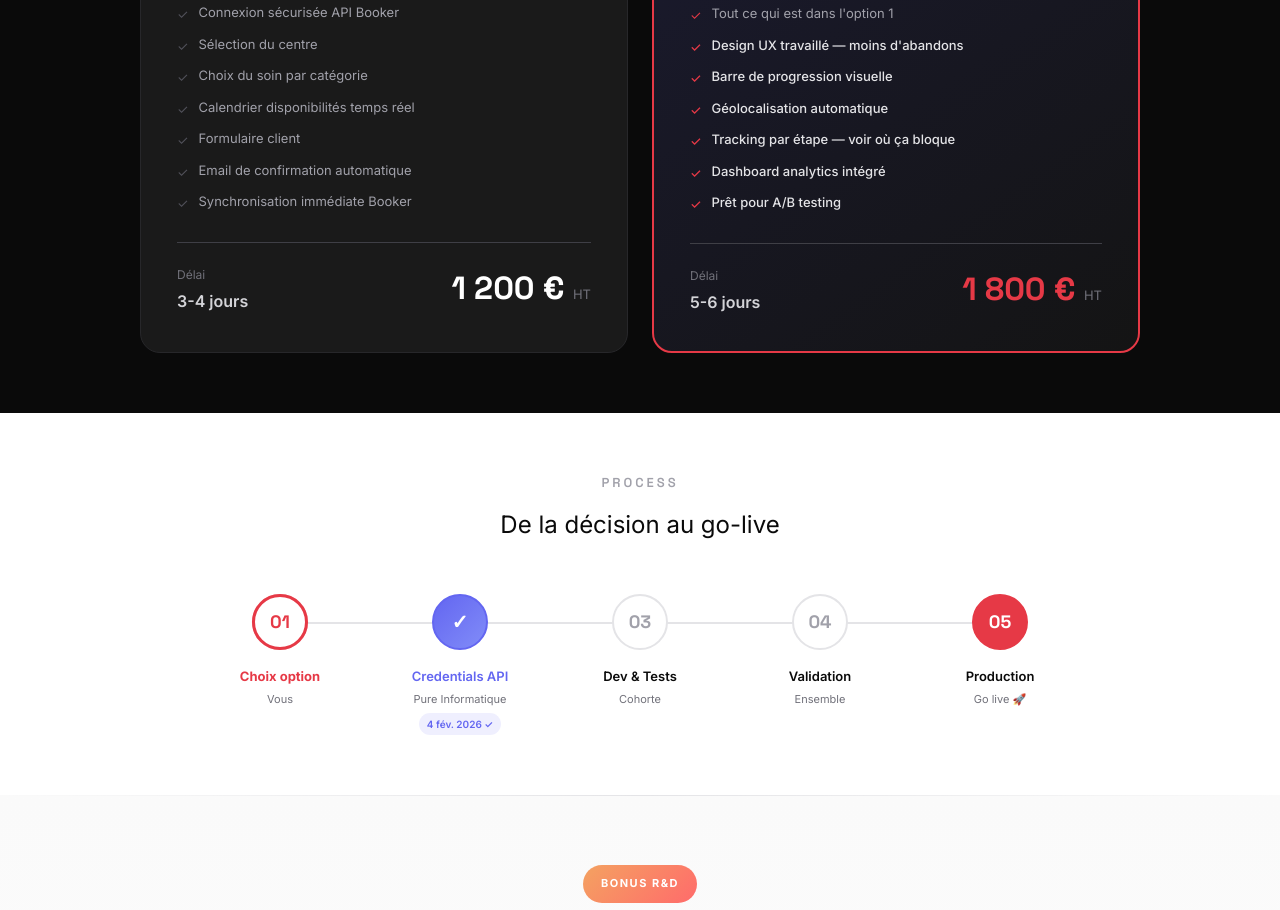
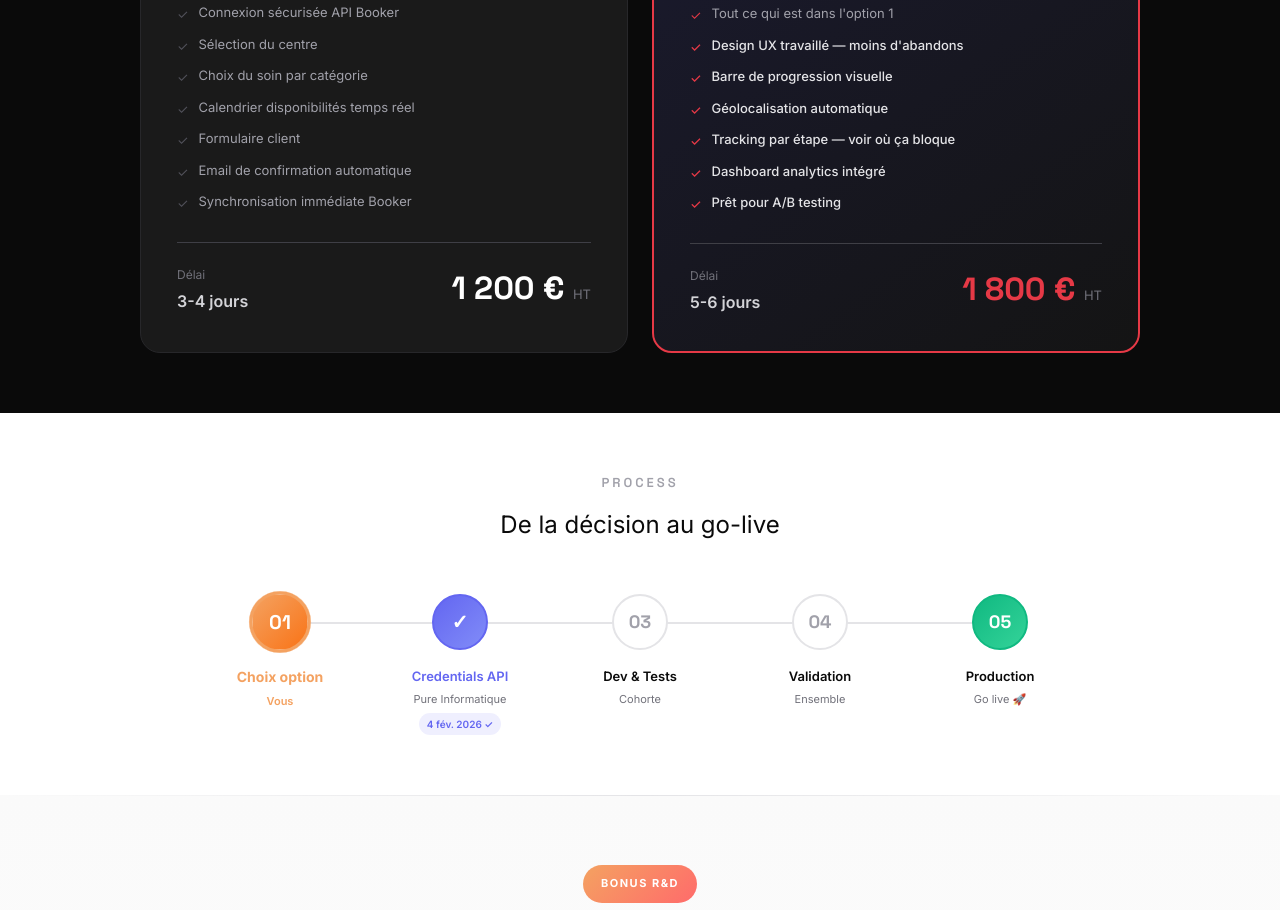
Before and after one commit to antoineThomasCode/smartduck-devis, a website: page public/index.html in a window 1280 px wide. Shown: the part 1250-2160 px from the top of the page. Drawn offline with nearby package versions, Linux system fonts and the light colour scheme.

Commit message:
style: refonte visuelle process + chatbot
- Étape 1 (Choix option): orange vif avec animation pulse accentuée
- Étape 5 (Production): vert au lieu de rouge
- Chatbot: noir au lieu de rouge, légèrement plus grand

Co-Authored-By: Claude Opus 4.5 <noreply@anthropic.com>

```diff
--- a/public/index.html
+++ b/public/index.html
@@ -509,8 +509,8 @@
     }
 
     .process-step:last-child .step-number {
-      background: var(--duck-red);
-      border-color: var(--duck-red);
+      background: linear-gradient(135deg, #10b981 0%, #34d399 100%);
+      border-color: #10b981;
       color: var(--white);
     }
 
@@ -563,22 +563,29 @@
       display: inline-block;
     }
 
-    /* Étape en cours */
+    /* Étape en cours - Orange accentué */
     .process-step.current .step-number {
-      background: var(--white);
-      border: 3px solid var(--duck-red);
-      color: var(--duck-red);
-      animation: pulse-current 2s ease-in-out infinite;
+      background: linear-gradient(135deg, var(--duck-orange) 0%, #f97316 100%);
+      border: 3px solid var(--duck-orange);
+      color: var(--white);
+      animation: pulse-current 1.5s ease-in-out infinite;
+      transform: scale(1.1);
     }
 
     @keyframes pulse-current {
-      0%, 100% { box-shadow: 0 0 0 0 rgba(230, 57, 70, 0.4); }
-      50% { box-shadow: 0 0 0 8px rgba(230, 57, 70, 0); }
+      0%, 100% { box-shadow: 0 0 0 0 rgba(244, 162, 97, 0.6); }
+      50% { box-shadow: 0 0 0 12px rgba(244, 162, 97, 0); }
     }
 
     .process-step.current .step-title {
-      color: var(--duck-red);
+      color: var(--duck-orange);
       font-weight: 700;
+      font-size: 14px;
+    }
+
+    .process-step.current .step-actor {
+      color: var(--duck-orange);
+      font-weight: 600;
     }
 
     /* BONUS R&D SECTION */
@@ -1243,22 +1250,22 @@
     }
 
     .chatbot-toggle {
-      width: 56px;
-      height: 56px;
+      width: 60px;
+      height: 60px;
       border-radius: 50%;
-      background: var(--duck-red);
+      background: var(--cohorte-black);
       border: none;
       cursor: pointer;
       display: flex;
       align-items: center;
       justify-content: center;
-      box-shadow: 0 4px 20px rgba(230, 57, 70, 0.4);
+      box-shadow: 0 4px 20px rgba(0, 0, 0, 0.3);
       transition: transform 0.2s ease, box-shadow 0.2s ease;
     }
 
     .chatbot-toggle:hover {
       transform: scale(1.05);
-      box-shadow: 0 6px 24px rgba(230, 57, 70, 0.5);
+      box-shadow: 0 6px 24px rgba(0, 0, 0, 0.4);
     }
 
     .chatbot-toggle svg {
```
